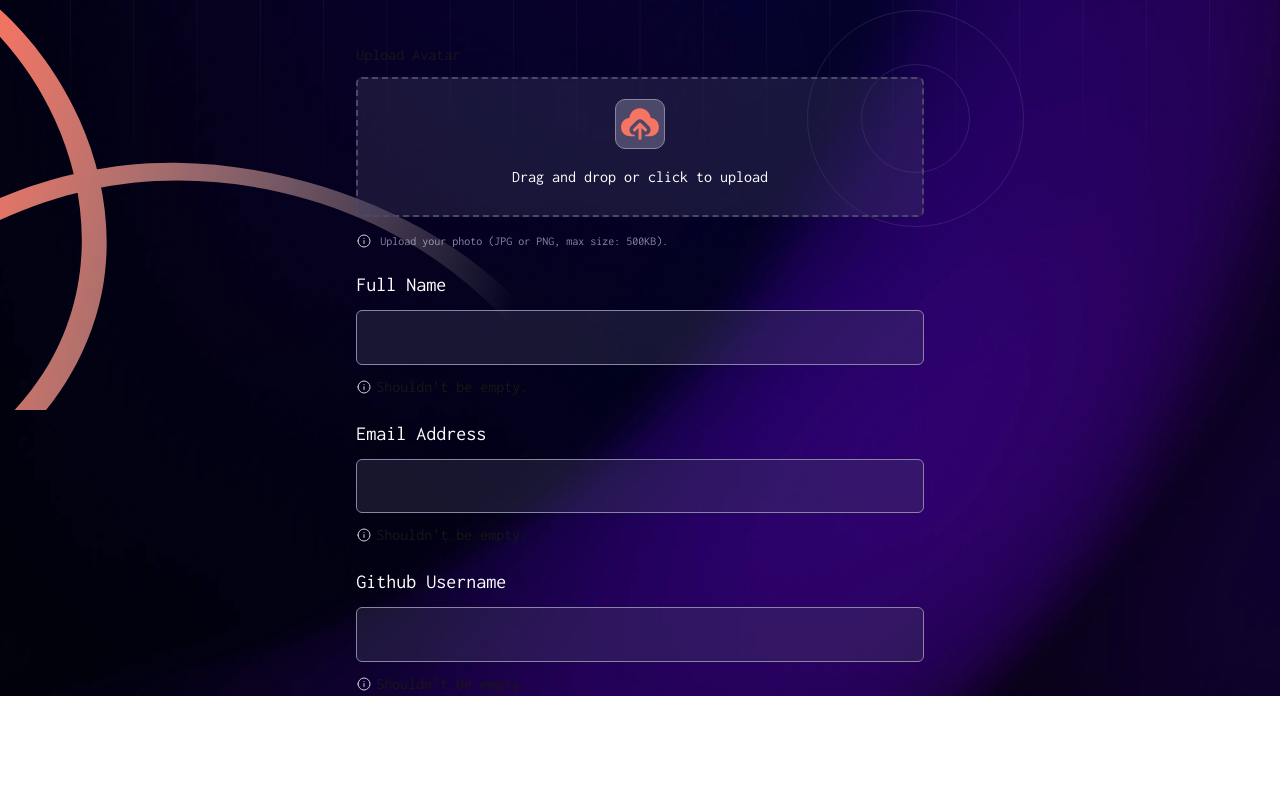
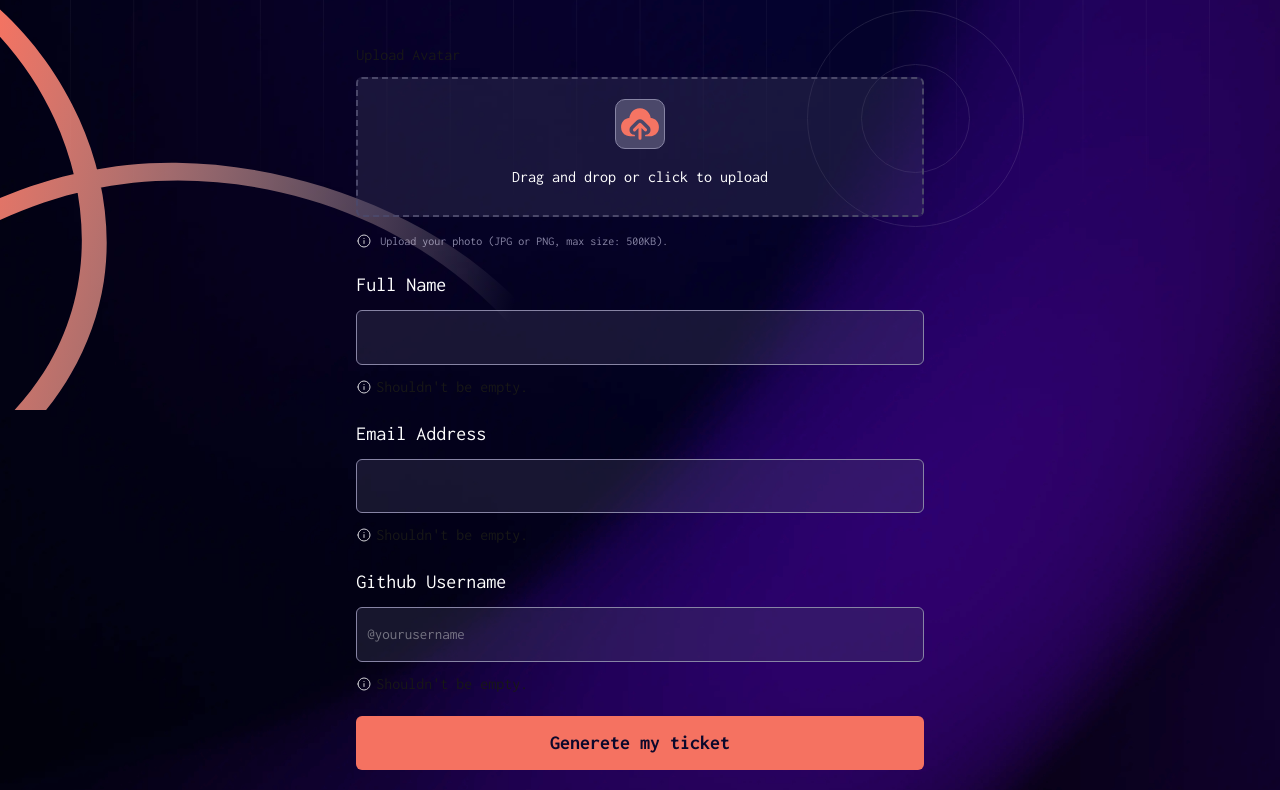
Before and after one commit to RpMoreira98/ticket-generator, a Next.js app: page / in a window 1280 px wide. Shown: the part 390-1180 px from the top of the page. Before the commit the page ends 1086 px from the top, so only its background shows below. Built offline with nearby package versions, Linux system fonts and the light colour scheme.

Commit message:
fetch:(add button generetor)

```diff
--- a/src/app/components/pageRegister/index.tsx
+++ b/src/app/components/pageRegister/index.tsx
@@ -21,7 +21,7 @@ export function PageRegister () {
             }}
             reader.readAsDataURL(file)
         } else {
-            alert("Apenas arquivos JPEG, JPG e PNG!!")
+            alert("Apenas arquivos JPG e PNG!!")
             setImage(null)
         }
         event.target.value = "";
@@ -61,19 +61,22 @@ export function PageRegister () {
                 </div>
                 <div className="flex flex-col mt-5">
                     <label htmlFor="full-name" className="text-[20px] text-white">Email Address</label>
-                    <input type="text" name="name" className="block outline-none mt-[10px] ml-0 mb-[10px] mr-0 pt-[15px] pr-0 pb-[15px] pl-[10px] border border-solid border-[#8784a4] rounded-md text-[#d2d1d6] text-[15px] bg-[#4b486a4c] focus:border-[#ffffff] focus:ring-2 focus:ring-[#8784a4]"/>
+                    <input type="text" name="email" className="block outline-none mt-[10px] ml-0 mb-[10px] mr-0 pt-[15px] pr-0 pb-[15px] pl-[10px] border border-solid border-[#8784a4] rounded-md text-[#d2d1d6] text-[15px] bg-[#4b486a4c] focus:border-[#ffffff] focus:ring-2 focus:ring-[#8784a4]"/>
                     <span className="flex gap-1">
                     <img src="/icon-info.svg" alt="" className=""/>
                         Shouldn't be empty.
                         </span>
                 </div>
                 <div className="flex flex-col mt-5">
-                    <label htmlFor="full-name" className="text-[20px] text-white">Github Username</label>
-                    <input type="text" name="name" className="outline-none mt-[10px] ml-0 mb-[10px] mr-0 pt-[15px] pr-0 pb-[15px] pl-[10px] border border-solid border-[#8784a4] rounded-md text-[#d2d1d6] text-[15px] bg-[#4b486a4c] focus:border-[#ffffff] focus:ring-2 focus:ring-[#8784a4]"/>
+                    <label htmlFor="user-name" className="text-[20px] text-white">Github Username</label>
+                    <input type="text" name="name" placeholder="@yourusername" className="outline-none mt-[10px] ml-0 mb-[10px] mr-0 pt-[15px] pr-0 pb-[15px] pl-[10px] border border-solid border-[#8784a4] rounded-md text-[#d2d1d6] text-[15px] bg-[#4b486a4c] focus:border-[#ffffff] focus:ring-2 focus:ring-[#8784a4]"/>
                     <span className="flex gap-1">
                     <img src="/icon-info.svg" alt="" className=""/>
                         Shouldn't be empty.
                         </span>
+                </div>
+                <div className="mt-5 mb-5 flex justify-center bg-[#f57261] p-3 rounded-md">
+                    <button className="cursor-pointer text-[#0c082b] font-extrabold text-[20px]">Generete my ticket</button>
                 </div>
             </form>
         </div>
```
